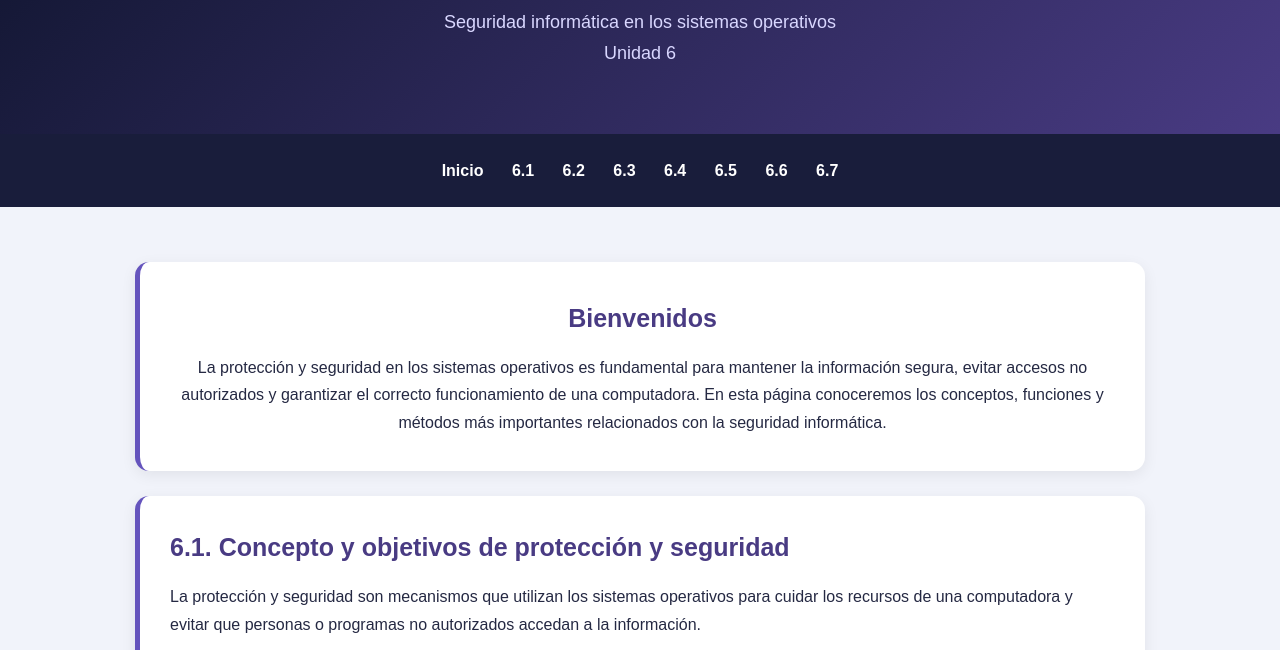
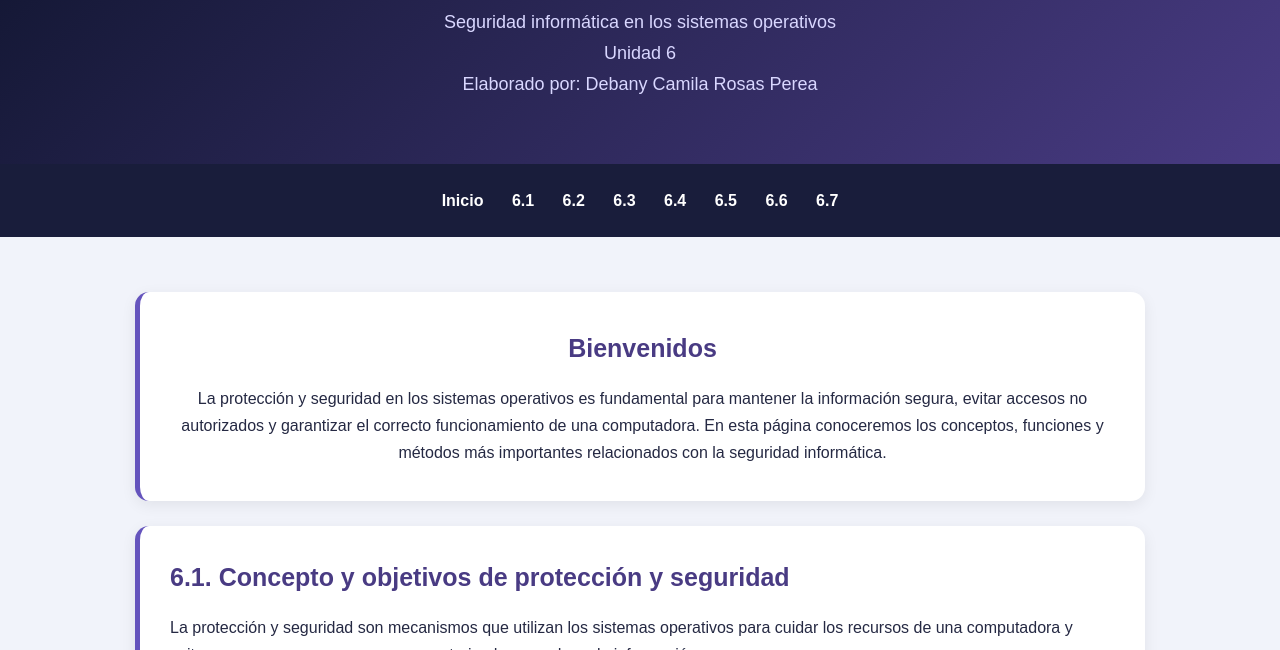
Before and after one commit to DebanyRosasP/estructuras-lineales1, a plain HTML site: page index.html in a window 1280 px wide. Shown: the part 139-789 px from the top of the page. Drawn offline with Linux system fonts and the light colour scheme.

Commit message:
Debany camila index.html

```diff
--- a/index.html
+++ b/index.html
@@ -141,6 +141,7 @@ footer {
     <h1>PROTECCIÓN Y SEGURIDAD</h1>
     <p>Seguridad informática en los sistemas operativos</p>
     <p>Unidad 6</p>
+    <p>Elaborado por: Debany Camila Rosas Perea</p>
 </header>
 
 <nav>
```
